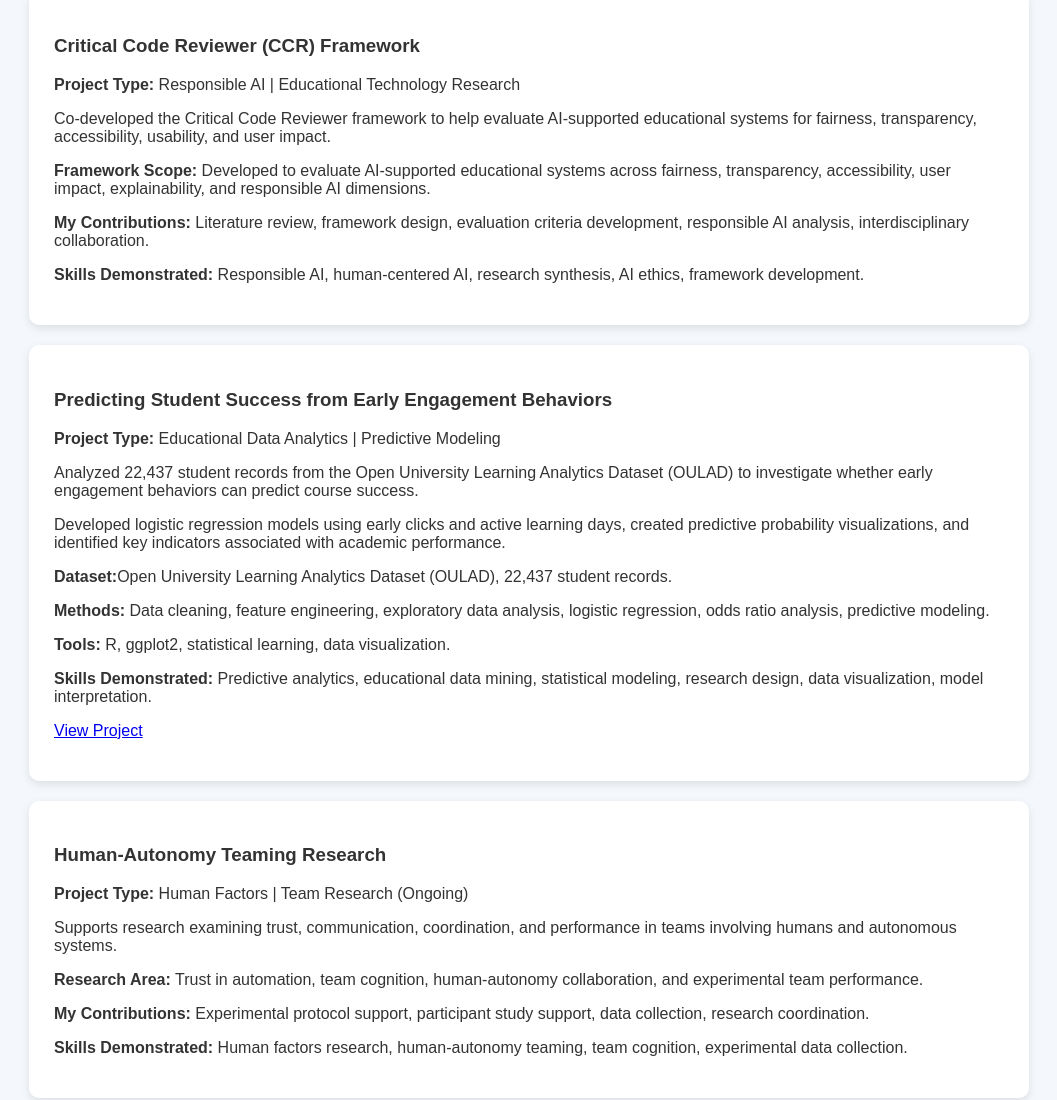
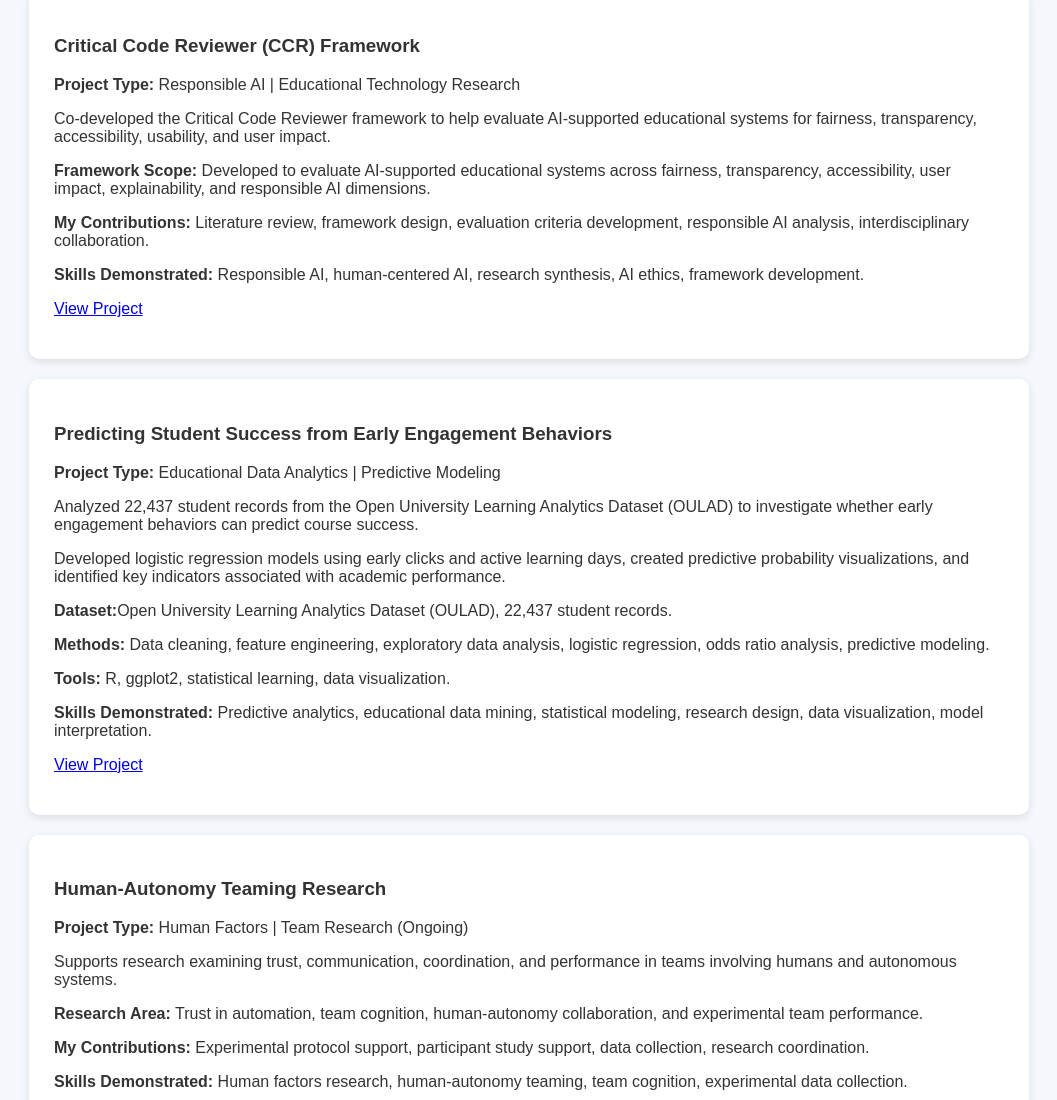
Before and after one commit to Muna94/suweibatu_munahima_sarene_azuma_portfolio, a plain HTML site: page index.html in a window 1280 px wide. Shown: the part 1112-2212 px from the top of the page, without its empty margins (111-1168 px from the left). Drawn offline with Linux system fonts and the light colour scheme.

Commit message:
Add link to project in index.html

```diff
--- a/index.html
+++ b/index.html
@@ -60,6 +60,9 @@
         <p><strong>Framework Scope:</strong> Developed to evaluate AI-supported educational systems across fairness, transparency, accessibility, user impact, explainability, and responsible AI dimensions.</p>
         <p><strong>My Contributions:</strong> Literature review, framework design, evaluation criteria development, responsible AI analysis, interdisciplinary collaboration.</p>
         <p><strong>Skills Demonstrated:</strong> Responsible AI, human-centered AI, research synthesis, AI ethics, framework development.</p>
+        <p>
+    <a href="ccr-framework.html">View Project</a>
+</p>
     </div>
 
     <div class="card">
```
